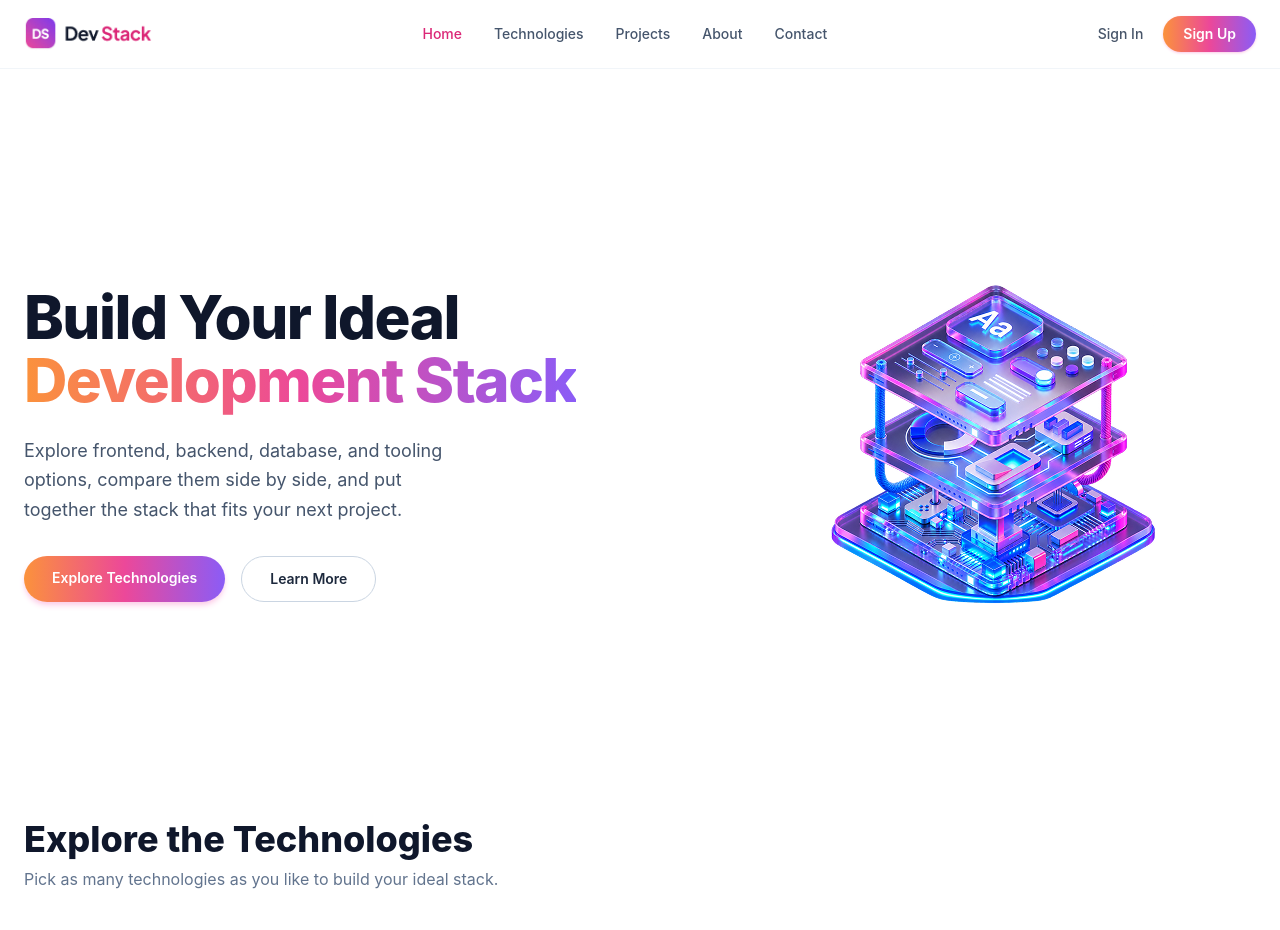
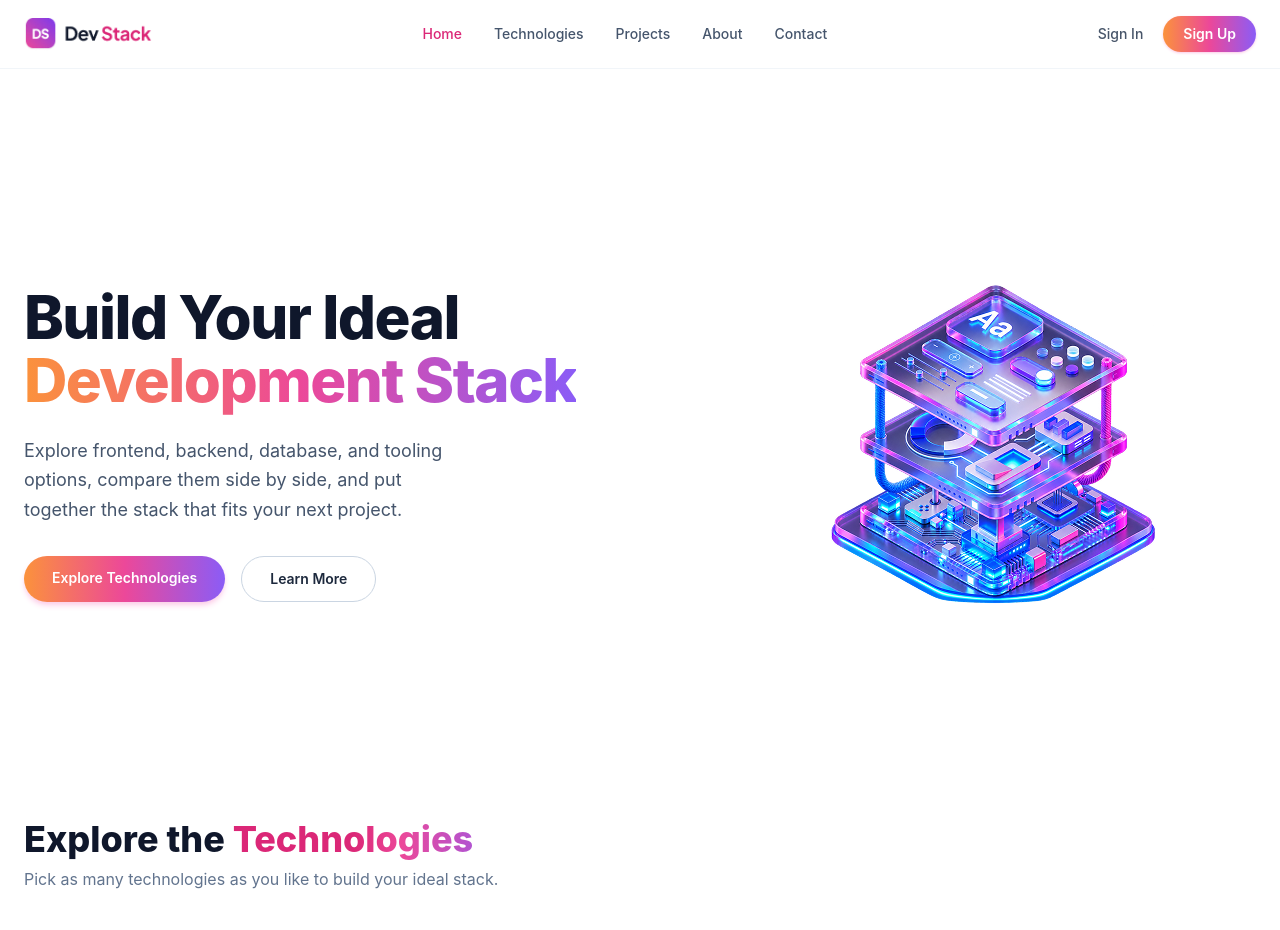
Before and after one commit to ayshaakterku/Assignment_05, a React (Vite) app: page / in a window 1280 px wide. Shown: the top 930 px of the page. Built offline with nearby package versions, Linux system fonts and the light colour scheme.

Commit message:
Technology Color Correction

```diff
--- a/src/App.tsx
+++ b/src/App.tsx
@@ -98,7 +98,7 @@ function App() {
 
       <section id="technologies" className="mx-auto max-w-7xl px-6 pb-24">
         <h2 className="text-3xl font-extrabold text-slate-900 sm:text-4xl">
-          Explore the <span className="text-brand-pink">Technologies</span>
+          Explore the <span className="bg-pink-violet-gradient ">Technologies</span>
         </h2>
         <p className="mt-2 text-slate-500">Pick as many technologies as you like to build your ideal stack.</p>
 
--- a/src/index.css
+++ b/src/index.css
@@ -2,9 +2,7 @@
 @plugin "daisyui";
 
 
-/* .bg-brand-gradient {
-  background-image: linear-gradient(to right, #db2777, #7c3aed);
-} */
+
 
 .bg-brand-gradient {
   background-image: linear-gradient(
@@ -14,3 +12,16 @@
     #8b5cf6
   );
 }
+
+.bg-pink-violet-gradient {
+  background: linear-gradient(
+    to right,
+    #DB2777 50%,
+    #EC4899 70%,
+    #8B5CF6 120%
+  );
+
+  -webkit-background-clip: text;
+  -webkit-text-fill-color: transparent;
+  background-clip: text;
+}
```
